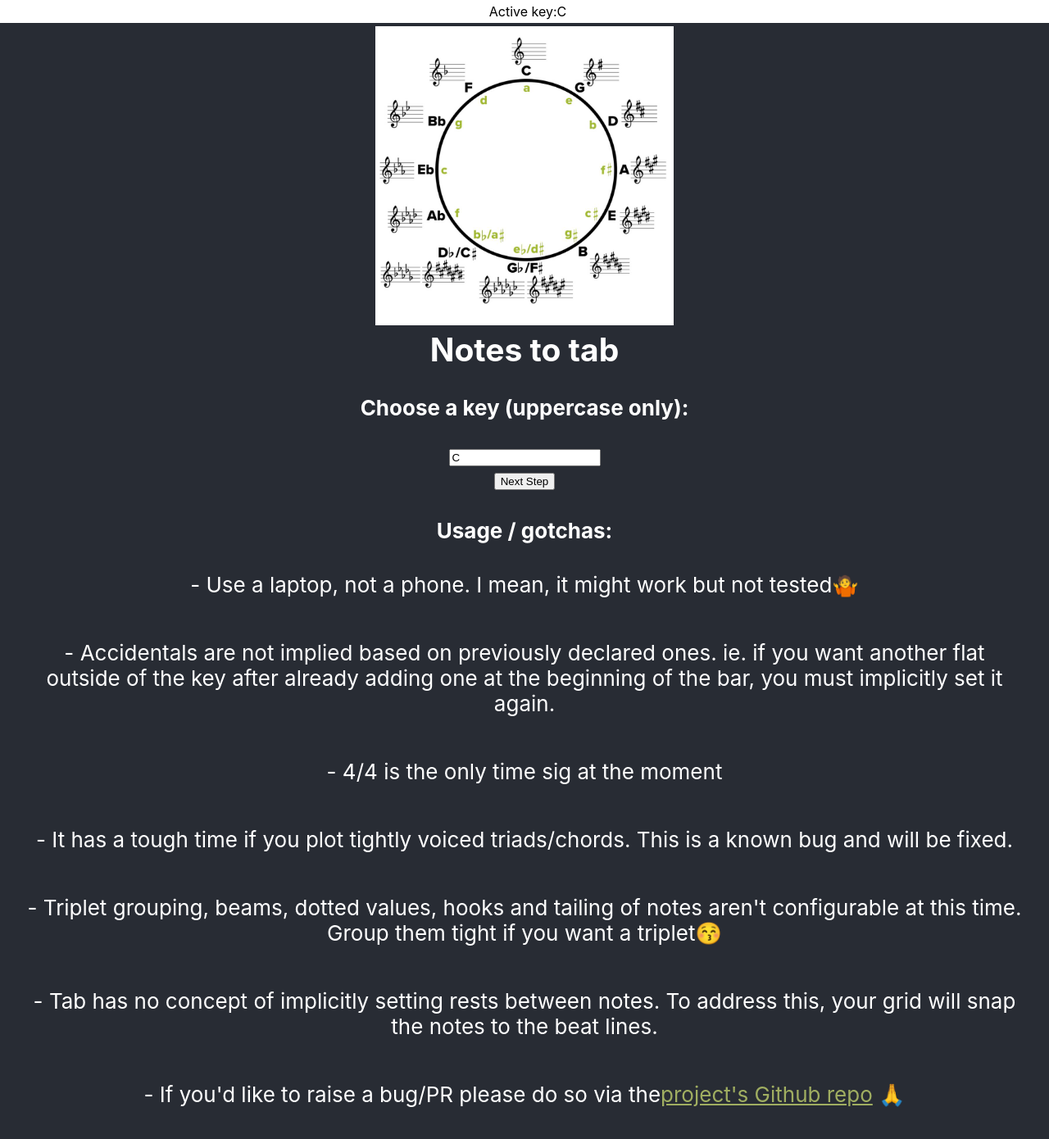
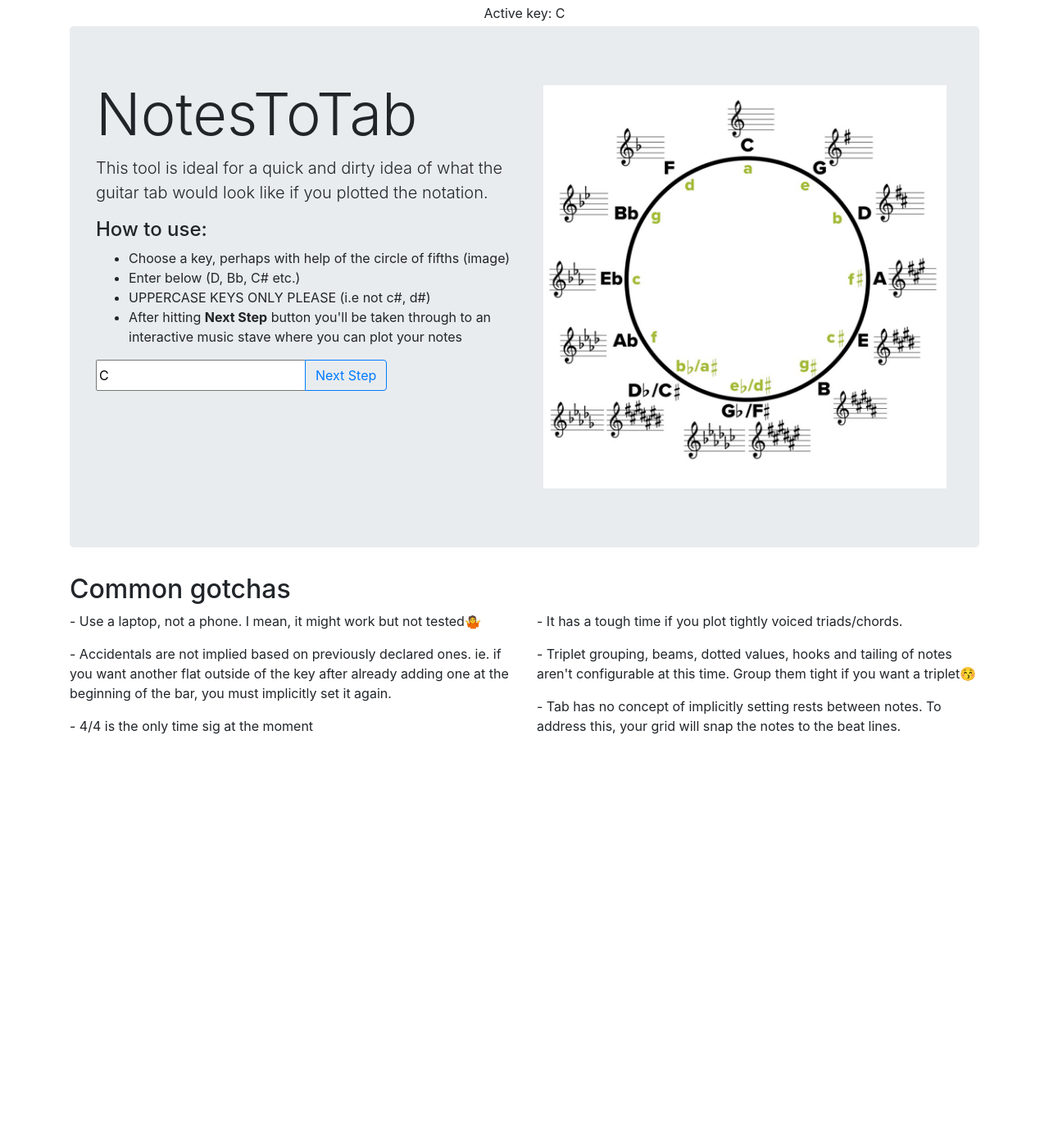
Before and after one commit to harrylincoln/notate, a React app: page / in a window 1280 px wide. Shown: the top 1390 px of the page at 82% size. After the commit the page ends 914 px from the top, so only its background shows below. Built offline with nearby package versions, Linux system fonts and the light colour scheme.

Commit message:
Styling spruce (#9)
* Add bootstrap and tidy

```diff
--- a/package.json
+++ b/package.json
@@ -10,6 +10,7 @@
     "babel-loader": "^8.0.6",
     "babel-plugin-named-asset-import": "^0.3.2",
     "babel-preset-react-app": "^9.0.0",
+    "bootstrap": "^4.3.1",
     "camelcase": "^5.2.0",
     "case-sensitive-paths-webpack-plugin": "2.2.0",
     "css-loader": "2.1.1",
--- a/src/App.css
+++ b/src/App.css
@@ -13,8 +13,7 @@ a {
 }
 
 .App-content {
-  background-color: #282c34;
-  min-height: 100vh;
+  background-color: #e9ecef;
   display: flex;
   flex-direction: column;
   align-items: center;
@@ -105,6 +104,12 @@ a {
   display: flex;
 }
 
+.code {
+    font-family: source-code-pro, Menlo, Monaco, Consolas, "Courier New",
+    monospace;
+    color: #282c34;
+}
+
 @keyframes App-logo-spin {
   from {
     transform: rotate(0deg);
--- a/src/App.js
+++ b/src/App.js
@@ -1,5 +1,6 @@
+import 'bootstrap/dist/css/bootstrap.min.css';
+import 'react-toastify/dist/ReactToastify.css';
 import './App.css';
-import 'react-toastify/dist/ReactToastify.css';
 import React from 'react';
 import ReactGA from 'react-ga';
 import { ToastContainer } from 'react-toastify';
@@ -42,7 +43,7 @@ class App extends React.Component {
 
   updateUserEnteredKey(e) {
     const {userData} = this.state;
-    userData.userKey = e.target.value.toLowerCase();
+    userData.userKey = e.target.value;
     this.setState({userData});
   }
 
@@ -68,58 +69,83 @@ class App extends React.Component {
       userData
     } = this.state;
     return (
-        <>
-          <div className="App">
+      <div className="container">
         <ToastContainer />
-            <nav className="App-nav">
-              <ul className="App-nav-list">
-                <li>
+        <div className="header clearfix">
+          <ul className="nav justify-content-center">
+            <li className="nav-item p-1">
 Active key:
-                  {userData.userKey.toUpperCase()}
+              {' '}
+              {userData.userKey}
+
             </li>
             {userData.activeBarNumber && (
-                <li>
-Bar #:
+              <li className="nav-item p-1">
+   || Bar #:
+                {' '}
                 {userData.activeBarNumber}
               </li>
                  )}
           </ul>
-            </nav>
+        </div>
         {userData.appStep === 0 && (
-            <section style={{padding: '2rem'}} className="App-content">
-              <div className="cof-container">
-                <img src="./circle-of-fifths.jpg" alt="circle of fifths" />
+          <section>
+            <div className="jumbotron">
+              <div className="row">
+                <div className="col-lg-6">
+                  <h1 className="display-3">NotesToTab</h1>
+                  <p className="lead">This tool is ideal for a quick and dirty idea of what the guitar tab would look like if you plotted the notation.</p>
+                  <h4>How to use:</h4>
+                  <ul>
+                    <li>Choose a key, perhaps with help of the circle of fifths (image)</li>
+                    <li>Enter below (D, Bb, C# etc.)</li>
+                    <li>UPPERCASE KEYS ONLY PLEASE (i.e not c#, d#)</li>
+                    <li>
+After hitting
+                      {' '}
+                      <strong>Next Step</strong>
+                      {' '}
+button you&apos;ll be taken through to an interactive music stave where you can plot your notes
+                    </li>
+                  </ul>
+                  <div className="input-group mb-3">
+                    <input onChange={this.updateUserEnteredKey} value={userData.userKey} placeholder='C by default' />
+                    <div className="input-group-append">
+                      <button className="btn btn-outline-primary" type="button" onClick={() => this.updateUserNavigation('+')}>Next Step</button>
                     </div>
-              <h1 style={{marginTop: '0'}}>Notes to tab</h1>
-              <h4 style={{marginTop: '0'}}>Choose a key (uppercase only):</h4>
-              <input onChange={this.updateUserEnteredKey} value={userData.userKey.toUpperCase()} placeholder='C by default' />
-              <button type="button" style={{marginTop: '0.5rem'}} onClick={() => this.updateUserNavigation('+')}>Next Step</button>
-              <h4>Usage / gotchas:</h4>
-
-              <p style={{marginTop: '0'}}>
+                  </div>
+                </div>
+                <div className="col-lg-6">
+                  <img className="img-fluid p-2" src="./circle-of-fifths.jpg" alt="circle of fifths" />
+                </div>
+              </div>
+            </div>
+            <h2>Common gotchas</h2>
+            <div className="row marketing">
+              <div className="col-lg-6">
+                <p>
   - Use a laptop, not a phone. I mean, it might work but not tested
                   <span role='img' aria-label='shrug'>🤷</span>
+
                 </p>
-
                 <p>
   - Accidentals are not implied based on previously declared ones.
                   ie. if you want another flat outside of the key after already adding one
                   at the beginning of the bar, you must implicitly set it again.
-              </p>
-
-              <p>- 4/4 is the only time sig at the moment</p>
-
-              <p>
-- It has a tough time if you plot tightly voiced triads/chords.
-              This is a known bug and will be fixed.
 
                 </p>
+                <p>- 4/4 is the only time sig at the moment</p>
+              </div>
+
+              <div className="col-lg-6">
+                <p>- It has a tough time if you plot tightly voiced triads/chords.</p>
 
                 <p>
   - Triplet grouping, beams, dotted values,
     hooks and tailing of notes aren&apos;t configurable at this time.
     Group them tight if you want a triplet
                   <span role='img' aria-label='kiss'>😚</span>
+
                 </p>
 
                 <p>
@@ -127,20 +153,8 @@ Group them tight if you want a triplet
                   To address this, your grid will snap the notes to the beat lines.
 
                 </p>
-
-              <p>
-- If you&apos;d like to raise a bug/PR please do so via the
-                <a
-                  rel="noopener noreferrer"
-                  target="_blank"
-                  href="https://github.com/harrylincoln/notate/"
-                >
-project&apos;s Github repo
-
-                </a>
-                {' '}
-                <span role='img' aria-label='thanks'>🙏</span>
-              </p>
+              </div>
+            </div>
           </section>
  )}
         {userData.appStep === 1 && (
@@ -151,9 +165,10 @@ project&apos;s Github repo
           />
             )}
       </div>
-        </>
-      )
+    );
   }
-}
+};
+
+
 
 export default App;
--- a/src/components/bar-view.js
+++ b/src/components/bar-view.js
@@ -321,6 +321,7 @@ setNoteValue(duration) {
     const { maxAmountNoteValue, activeNoteLength } = this.state;
     return noteDenoms.map((item) => (
       <button
+        className="btn btn-secondary"
         type="button"
         key={item}
         style={{
@@ -376,6 +377,7 @@ setNoteValue(duration) {
           <section className="App-content">
             <div className="canvas-container">
               <button
+                className="btn btn-secondary"
                 type="button"
                 disabled={shadowUserData.activeBarNumber < 2}
                 onClick={() => this.saveBarAndNavigate('-')}
@@ -390,18 +392,23 @@ Previous
                 onMouseLeave={this.draw.bind(this)}
                 onClick={this.saveNote.bind(this)}
               />
-              <button type="button" onClick={() => this.saveBarAndNavigate('+')}>Next</button>
+              <button className="btn btn-primary" type="button" onClick={() => this.saveBarAndNavigate('+')}>Next</button>
             </div>
-            <div className="toggle-controls-container">
-              <label htmlFor="lower">Fret # min:</label>
-              <input id="lower" onChange={this.updateLowerBound} value={lowerBoundValue} placeholder='lower bound' />
-              <label htmlFor="upper">Fret # max:</label>
-              <input id="upper" onChange={this.updateUpperBound} value={upperBoundValue} placeholder='upper bound' />
+            <div className="toggle-controls-container input-group w-auto">
+              <div className="input-group-prepend">
+                <span className="input-group-text">Fret # min:</span>
+              </div>
+              <input onChange={this.updateLowerBound} value={lowerBoundValue} placeholder='lower bound' />
+              <div className="input-group-prepend">
+                <span className="input-group-text">Fret # max:</span>
+              </div>
+              <input onChange={this.updateUpperBound} value={upperBoundValue} placeholder='upper bound' />
             </div>
             <div className="toggle-controls-container">
               <p>Notes:</p>
               {this.RenderNoteToggles()}
               <button
+                className="btn btn-secondary"
                 type="button"
                 style={{
                 border: `1px solid ${accidentalOverride === 'natural'? 'red' : 'white'}`,
@@ -411,6 +418,7 @@ Previous
 &#9838;
               </button>
               <button
+                className="btn btn-secondary"
                 type="button"
                 style={{
                 border: `1px solid ${accidentalOverride === 'flat'? 'red' : 'white'}`,
@@ -420,6 +428,7 @@ Previous
 &#9837;
               </button>
               <button
+                className="btn btn-secondary"
                 type="button"
                 style={{
                 border: `1px solid ${accidentalOverride === 'sharp' ? 'red' : 'white'}`,
@@ -430,13 +439,13 @@ Previous
               </button>
             </div>
             <div className="toggle-controls-container">
-              <button type="button" onClick={() => this.clearBar()}>Clear bar</button>
-              <button type="button" onClick={() => this.reset()}>Reset</button>
-              <button type="button" onClick={() => this.buildTable()}>Generate tab below</button>
+              <button className="btn btn-warning" type="button" onClick={() => this.clearBar()}>Clear bar</button>
+              <button className="btn btn-danger" type="button" onClick={() => this.reset()}>Reset</button>
+              <button className="btn btn-success" type="button" onClick={() => this.buildTable()}>Generate tab below</button>
             </div>
           </section>
           {mergedBars && (
-            <section className="App-content">
+            <section className="App-content code">
               {mergedBars.map((bars) => (
                 <>
                   {bars.map((bar) => (
--- a/src/index.js
+++ b/src/index.js
@@ -1,7 +1,5 @@
 import React from 'react';
 import ReactDOM from 'react-dom';
-import './index.css';
-// import 'bootstrap/dist/css/bootstrap.css';
 import App from './App';
 import * as serviceWorker from './serviceWorker';
 
```
Also changed, not shown: 1 other file (tests, documents, lock files or other folders). Lines whose indentation alone changed are shown as unchanged.
